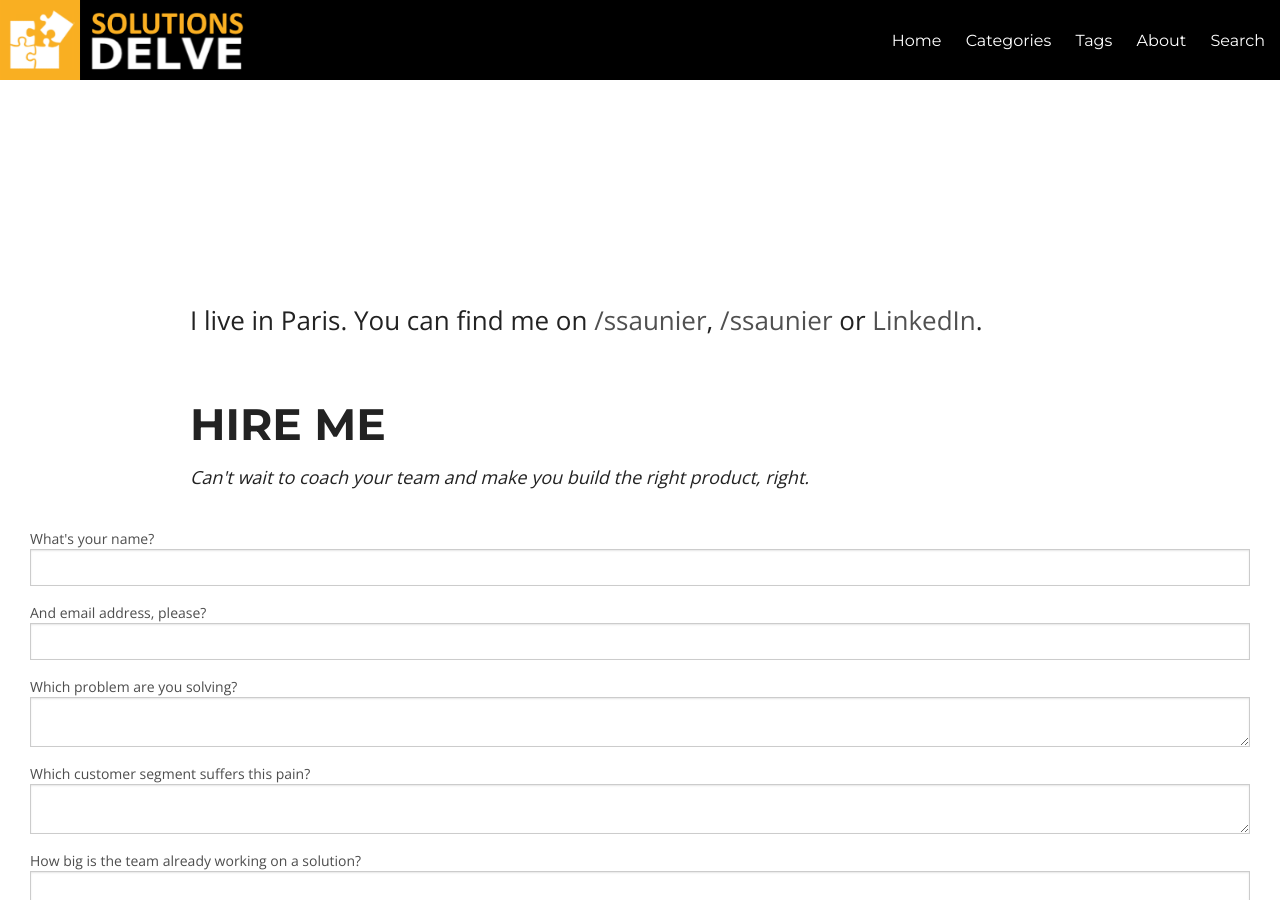
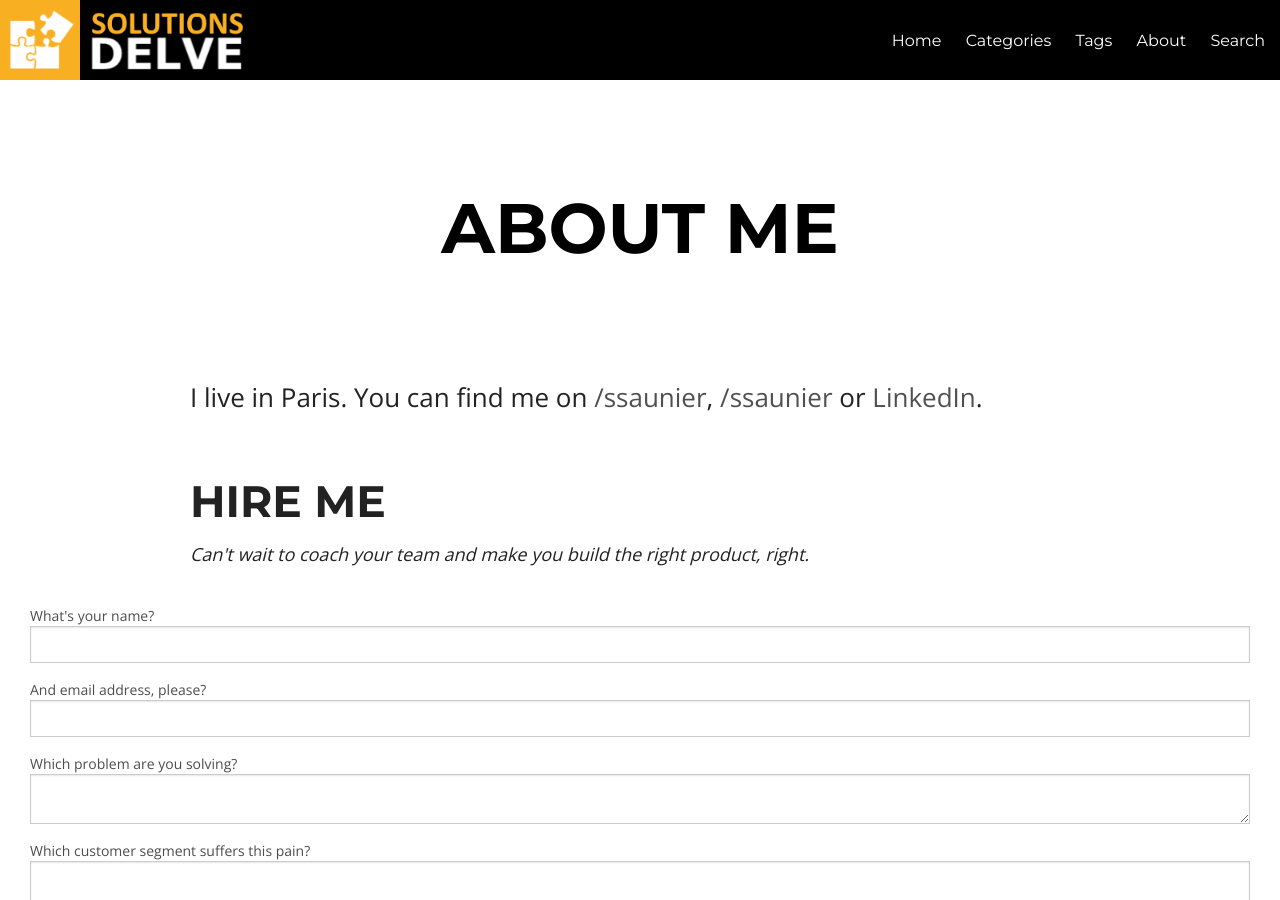
Before and after one commit to ldsouza/ldsouza.github.io, a Jekyll site: the page built from contact.md, in a window 1280 px wide and 900 px high. Built offline with Jekyll 4.4.1, drawn with Linux system fonts in a browser that asks for light colours; nearby versions of some CDN libraries; our own code applies the rules of GitHub Pages for plain Markdown files; library files that are not in the unit come from our copies.

Commit message:
Update contact.md

```diff
--- a/contact.md
+++ b/contact.md
@@ -1,3 +1,10 @@
+---
+layout: page
+permalink: /about/index.html
+title: About Me
+tags: [ldsouza]
+chart: true
+---
 <section class="inner">
 
   <p>
```
